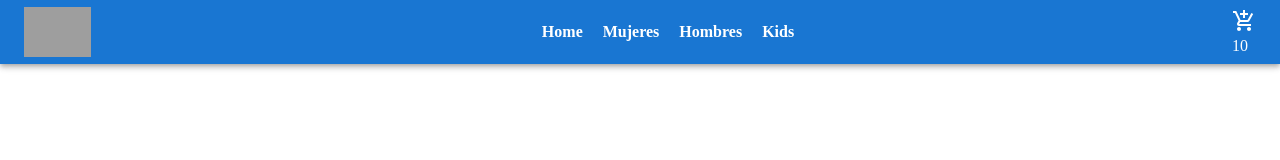
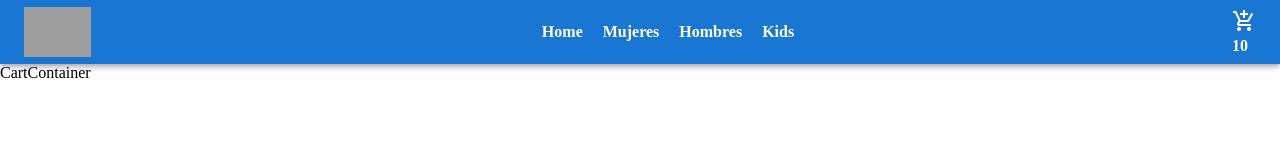
Before and after one commit to chalave21/ProyectoReact, a React (Vite) app: page /Cart in a window 1280 px wide. Shown: the top 160 px of the page. Built offline with nearby package versions, Linux system fonts and the light colour scheme; grey boxes are pictures that could not be loaded.

Commit message:
Ruta de cart

```diff
--- a/src/App.jsx
+++ b/src/App.jsx
@@ -3,6 +3,7 @@ import ItemListContainer from "./components/pages/ItemListContainer/ItemListCont
 import ItemCountContainer from "./components/common/ItemCountContainer/ItemCountContainer";
 import { BrowserRouter, Routes, Route } from "react-router-dom";
 import ItemDetailContainer from "./components/pages/ItemDetailContainer/ItemDetailContainer";
+import CartContainer from "./components/pages/CartContainer/CartContainer";
 
 function App() {
   return (
@@ -19,6 +20,7 @@ function App() {
           <Route path="/category/:category" element={<ItemListContainer />} />
           <Route path="/Count" element={<ItemCountContainer />} />
           <Route path="/Detail/:id" element={<ItemDetailContainer />} />
+          <Route path="/Cart" element={<CartContainer />} />
         </Routes>
       </BrowserRouter>
     </>
--- a/src/components/layout/NavBarContainer/NavBar.jsx
+++ b/src/components/layout/NavBarContainer/NavBar.jsx
@@ -41,7 +41,9 @@ export default function NavBar() {
           </ul>
         </div>
         <div id="divCartWidget" className="cart-widget">
-          <Cartwidget />
+          <Link to="/Cart" className="nav-link">
+            <Cartwidget />
+          </Link>
         </div>
       </Toolbar>
     </AppBar>
--- /dev/null
+++ b/src/components/pages/CartContainer/CartContainer.jsx
@@ -0,0 +1,7 @@
+import React from "react";
+
+function CartContainer() {
+  return <div>CartContainer</div>;
+}
+
+export default CartContainer;
```
